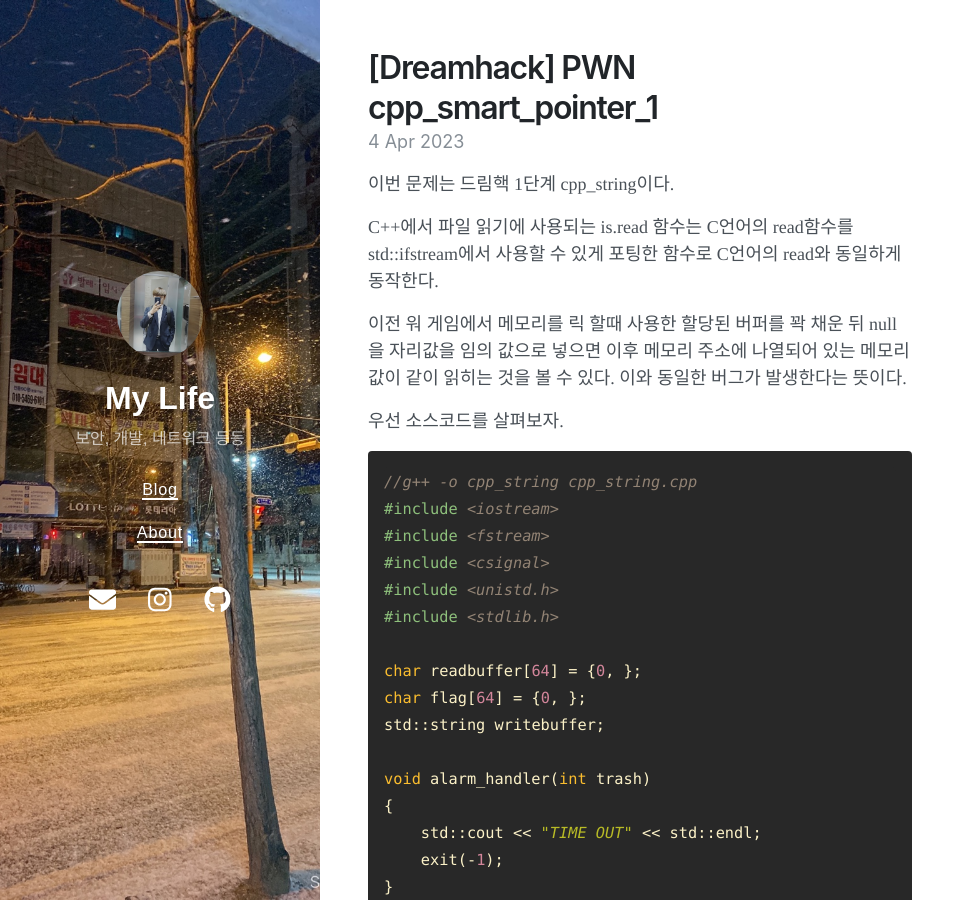
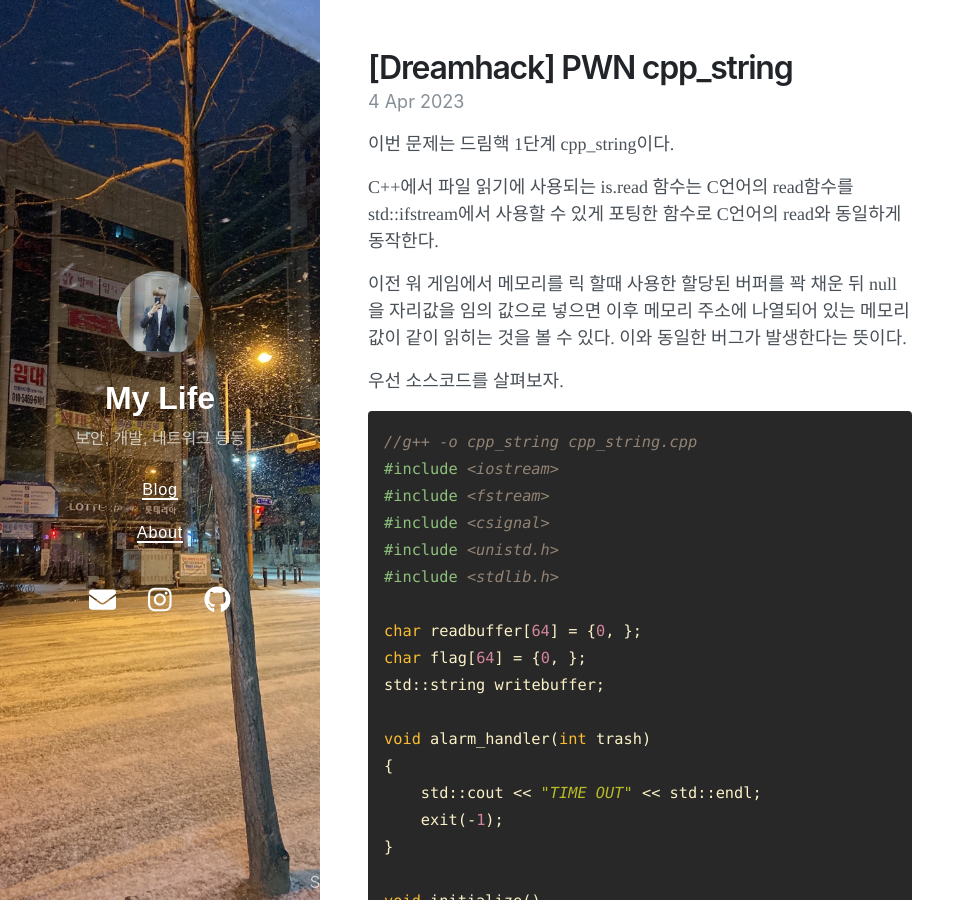
Before and after one commit to dig06161/dig06161.github.io, a Jekyll site: the page built from _posts/2023-05-08-dreamhack-pwn-cpp_string.md, in a window 1280 px wide and 900 px high. Shown: the whole window, without its empty margins (0-975 px from the left). Built offline with Jekyll 4.4.1, drawn with Linux system fonts in a browser that asks for light colours; nearby versions of some CDN libraries; comment, search, counter and statistics services are not loaded.

Commit message:
cpp_string fix

```diff
--- a/_posts/2023-05-08-dreamhack-pwn-cpp_string.md
+++ b/_posts/2023-05-08-dreamhack-pwn-cpp_string.md
@@ -2,8 +2,8 @@
 published: true
 image: /img
 layout: post
-title: "[Dreamhack] PWN cpp_smart_pointer_1"
-excerpt: "드림핵 포너블 cpp_smart_pointer_1 문제풀이"
+title: "[Dreamhack] PWN cpp_string"
+excerpt: "드림핵 포너블 cpp_string 문제풀이"
 tags: [Dreamhack, pwnable, wargame, writeup]
 math: true
 date: 2023-04-04 18:00
```
